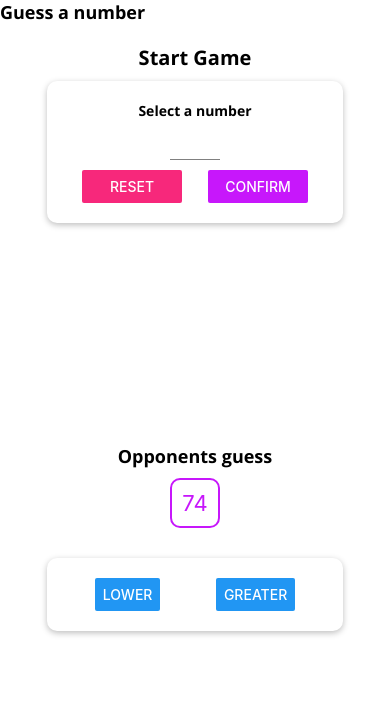
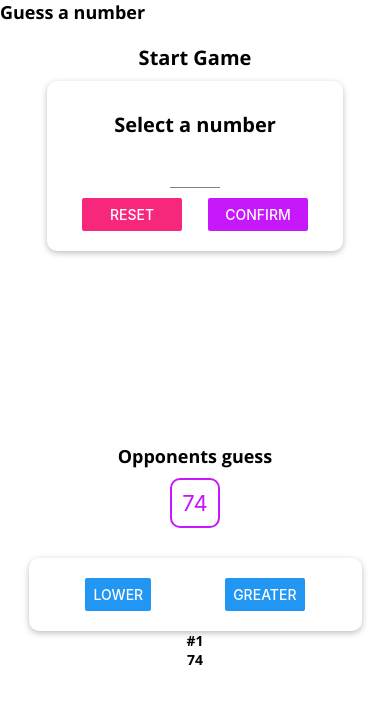
Before and after one commit to jumper2210/guess_a_number, a React Native app: screen / in a window 390 px wide. Shown: the top 704 px of the page. Built offline with nearby package versions, Linux system fonts and the light colour scheme.

Commit message:
icons, useRef, components: MainBtn default-styles - added!

```diff
--- a/components/BodyText.js
+++ b/components/BodyText.js
@@ -1,7 +1,9 @@
 import React from "react";
 import { Text, StyleSheet } from "react-native";
 
-const BodyText = props => <Text style={styles.body}>{props.children}</Text>;
+const BodyText = props => (
+  <Text style={{ ...styles.body, ...props.style }}>{props.children}</Text>
+);
 
 const styles = StyleSheet.create({
   body: {
--- /dev/null
+++ b/components/MainBtn.js
@@ -0,0 +1,26 @@
+import React from "react";
+import { TouchableOpacity, View, StyleSheet, Text } from "react-native";
+import Colors from "../constants/colors";
+const MainBtn = props => {
+  return (
+    <TouchableOpacity activeOpacity={0.6} onPress={props.onPress}>
+      <View style={styles.btn}>
+        <Text>{props.children}</Text>
+      </View>
+    </TouchableOpacity>
+  );
+};
+const styles = StyleSheet.create({
+  btn: {
+    backgroundColor: Colors.primary,
+    paddingVertical: 12,
+    paddingHorizontal: 30,
+    borderRadius: 25
+  },
+  btnText: {
+    color: "white",
+    fontFamily: "open-sans",
+    fontSize: 18
+  }
+});
+export default MainBtn;
--- a/screens/GameOverScreen.js
+++ b/screens/GameOverScreen.js
@@ -1,12 +1,25 @@
 import React from "react";
-import { View, StyleSheet, Text, Button } from "react-native";
+import { View, StyleSheet, Text, Button, Image } from "react-native";
+import BodyText from "../components/BodyText";
+import TitleText from "../components/TitleText";
+import Colors from "../constants/colors";
+import MainBtn from "../components/MainBtn";
 const GameOverScreen = props => {
   return (
     <View style={styles.screen}>
-      <Text>The game is over</Text>
-      <Text>Number of rounds: {props.roundsNumber}</Text>
-      <Text>Number was: {props.userNumber}</Text>
-      <Button title="New Game" onPress={props.newRestart} />
+      <TitleText>The game is over</TitleText>
+      <View style={styles.imgContainer}>
+        <Image style={styles.image} source={require("../assets/success.png")} />
+      </View>
+      <View style={styles.resultContainer}>
+        <BodyText style={styles.resultText}>
+          Your phone needed:{" "}
+          <Text style={styles.highlight}>{props.roundsNumber}</Text> rounds to
+          guess the number{" "}
+          <Text style={styles.highlight}>{props.userNumber}</Text>.
+        </BodyText>
+      </View>
+      <MainBtn onPress={props.newRestart}>New Game </MainBtn>
     </View>
   );
 };
@@ -15,6 +28,31 @@
     flex: 1,
     justifyContent: "center",
     alignItems: "center"
+  },
+  image: {
+    width: "100%",
+    height: "100%"
+  },
+  imgContainer: {
+    width: 300,
+    height: 300,
+    borderRadius: 150,
+    borderWidth: 3,
+    borderColor: "black",
+    overflow: "hidden",
+    marginVertical: 30
+  },
+  highlight: {
+    color: Colors.primary,
+    fontFamily: "open-sans-bold"
+  },
+  resultText: {
+    textAlign: "center",
+    fontSize: 20
+  },
+  resultContainer: {
+    marginHorizontal: 30,
+    marginVertical: 15
   }
 });
 export default GameOverScreen;
--- a/screens/GameScreen.js
+++ b/screens/GameScreen.js
@@ -1,8 +1,18 @@
 import React, { useState, useRef, useEffect } from "react";
-import { View, StyleSheet, Text, Button, Alert } from "react-native";
+import {
+  View,
+  StyleSheet,
+  Text,
+  Button,
+  Alert,
+  ScrollView
+} from "react-native";
 import NumberContainer from "../components/NumberContainer";
+import { Ionicons } from "@expo/vector-icons";
+import BodyText from "../components/BodyText";
 import Card from "../components/Card";
 import TitleText from "../components/TitleText";
+
 const generateRandomBetween = (min, max, exclude) => {
   min = Math.ceil(min);
   max = Math.floor(max);
@@ -14,11 +24,17 @@
   }
 };
 
+const renderListItem = (vaule, numOfRound) => (
+  <View key={vaule} style={styles.list}>
+    <BodyText>#{numOfRound}</BodyText>
+    <BodyText>{vaule}</BodyText>
+  </View>
+);
 const GameScreen = props => {
-  const [currentGuess, setCurrentGuess] = useState(
-    generateRandomBetween(1, 100, props.userChoice)
-  );
-  const [rounds, setRounds] = useState(0);
+  const initialGuess = generateRandomBetween(1, 100, props.userChoice);
+  const [currentGuess, setCurrentGuess] = useState(initialGuess);
+  const [pastGuesses, setPastGuesses] = useState([initialGuess]);
+
   const currentLow = useRef(1);
   const currentHigh = useRef(100);
 
@@ -26,7 +42,7 @@
 
   useEffect(() => {
     if (currentGuess === userChoice) {
-      onGameOver(rounds);
+      onGameOver(pastGuesses.length);
     }
   }, [currentGuess, userChoice, onGameOver]);
 
@@ -44,14 +60,14 @@
     if (direction === "lower") {
       currentHigh.current = currentGuess;
     } else {
-      currentLow.current = currentGuess;
+      currentLow.current = currentGuess + 1;
     }
     const nextNumber = generateRandomBetween(
       currentLow.current,
       currentHigh.current
     );
-    setRounds(curRounds => curRounds + 1);
     setCurrentGuess(nextNumber);
+    setPastGuesses(curPastGuesses => [nextNumber, ...curPastGuesses]);
   };
 
   return (
@@ -59,12 +75,26 @@
       <TitleText>Opponents guess</TitleText>
       <NumberContainer>{currentGuess}</NumberContainer>
       <Card style={styles.btnContainer}>
-        <Button title="Lower" onPress={nextGuessHandler.bind(this, "lower")} />
+        <Button title="Lower" onPress={nextGuessHandler.bind(this, "lower")}>
+          {" "}
+          <Ionicons name="md-remove" size={24} color="white" />
+        </Button>
+
         <Button
           title="Greater"
           onPress={nextGuessHandler.bind(this, "greater")}
-        />
+        >
+          <Ionicons name="md-add" size={24} color="white" />
+        </Button>
       </Card>
+
+      <View style={styles.listContainer}>
+        <ScrollView contentContainerStyle={styles.list}>
+          {pastGuesses.map((guess, index) =>
+            renderListItem(guess, pastGuesses.length - index)
+          )}
+        </ScrollView>
+      </View>
     </View>
   );
 };
@@ -78,8 +108,25 @@
     flexDirection: "row",
     justifyContent: "space-around",
     marginTop: 20,
-    width: 300,
-    maxWidth: "80%"
+    width: 400,
+    maxWidth: "90%"
+  },
+  listItem: {
+    borderColor: "#ccc",
+    padding: 15,
+    backgroundColor: "white",
+    borderWidth: 1,
+    marginVertical: 10,
+    flexDirection: "row",
+    justifyContent: "space-between",
+    width: "100%"
+  },
+  listContainer: {
+    width: "80%",
+    flex: 1
+  },
+  list: {
+    alignItems: "center"
   }
 });
 export default GameScreen;
--- a/screens/StartGameScreen.js
+++ b/screens/StartGameScreen.js
@@ -14,6 +14,8 @@
 import Input from "../components/Input";
 import NumberContainer from "../components/NumberContainer";
 import BodyText from "../components/BodyText";
+import MainBtn from "../components/MainBtn";
+
 const StartGameScreen = props => {
   const [enteredValue, setEnteredValue] = useState("");
   const [confirmed, setConfirmed] = useState(false);
@@ -49,10 +51,9 @@
       <Card style={styles.summaryContainer}>
         <BodyText>You selected</BodyText>
         <NumberContainer>{selectedNumber}</NumberContainer>
-        <Button
-          title="Start Game"
-          onPress={() => props.onStartGame(selectedNumber)}
-        />
+        <MainBtn onPress={() => props.onStartGame(selectedNumber)}>
+          Start game
+        </MainBtn>
       </Card>
     );
   }
@@ -129,7 +130,7 @@
     textAlign: "center"
   },
   summaryContainer: {
-    marginTop: 10,
+    marginTop: 20,
     alignItems: "center"
   }
 });
```
Also changed, not shown: assets/success.png (added).
